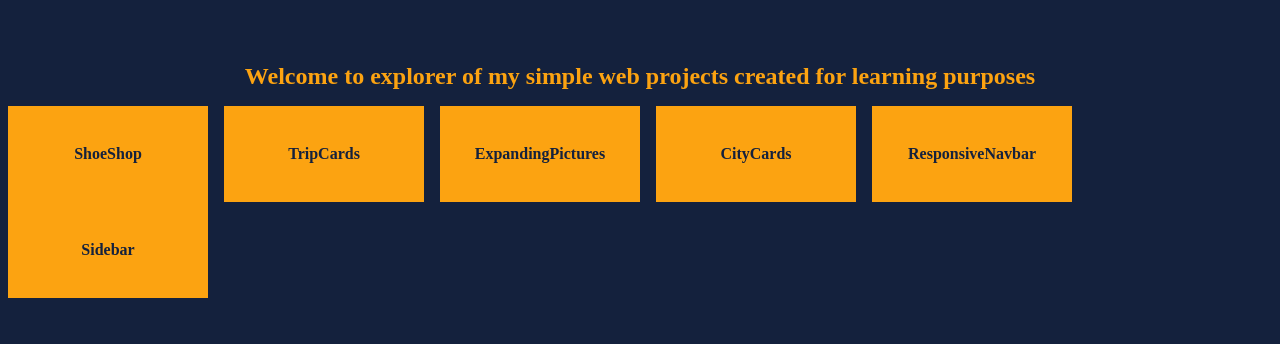
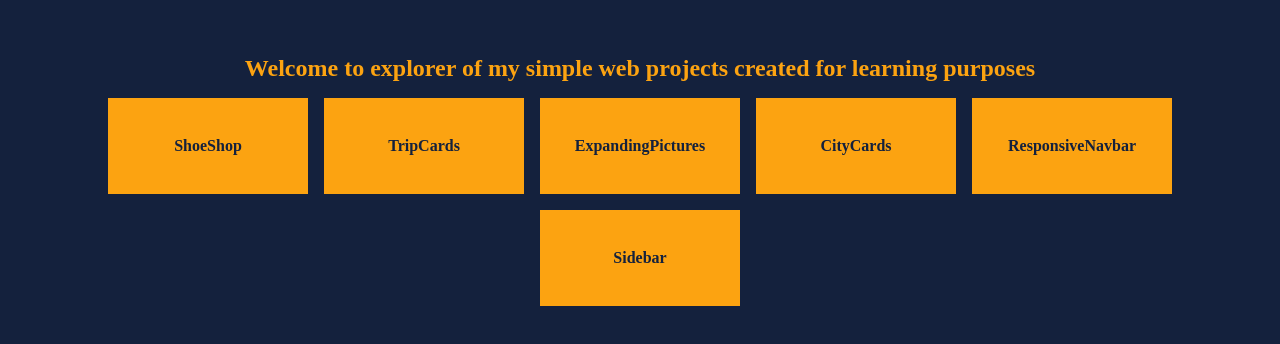
Before and after one commit to rafibz007/DesignedWebPages, a plain HTML site: page Pure HTML-CSS/index.html in a window 1280 px wide. Shown: the part 236-580 px from the top of the page. Drawn offline with Linux system fonts and the light colour scheme.

Commit message:
index files update

```diff
--- a/Pure HTML-CSS/index.html
+++ b/Pure HTML-CSS/index.html
@@ -29,13 +29,15 @@
             font-size: 1.5rem;
             color: var(--font-h1-color);
             user-select: none;
+            text-align: center;
         }
 
         nav{
             display: flex;
-            justify-content: stretch;
-            align-items: stretch;
+            justify-content: center;
+            align-items: center;
             column-gap: 1rem;
+            row-gap: 1rem;
             overflow: hidden;
             flex-wrap: wrap;
         }
```
Also changed, not shown: Javascript/index.html (+4 -2 lines), index.html (+4 -2 lines).
